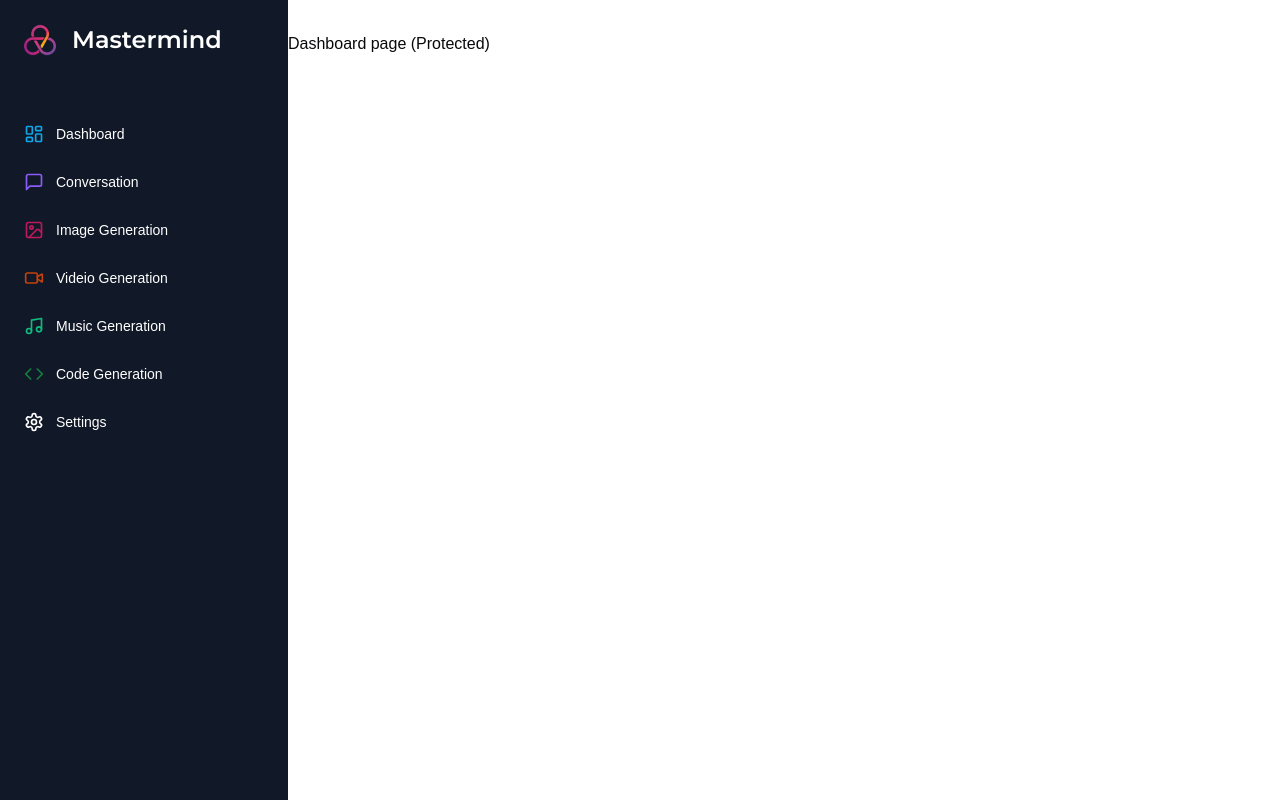
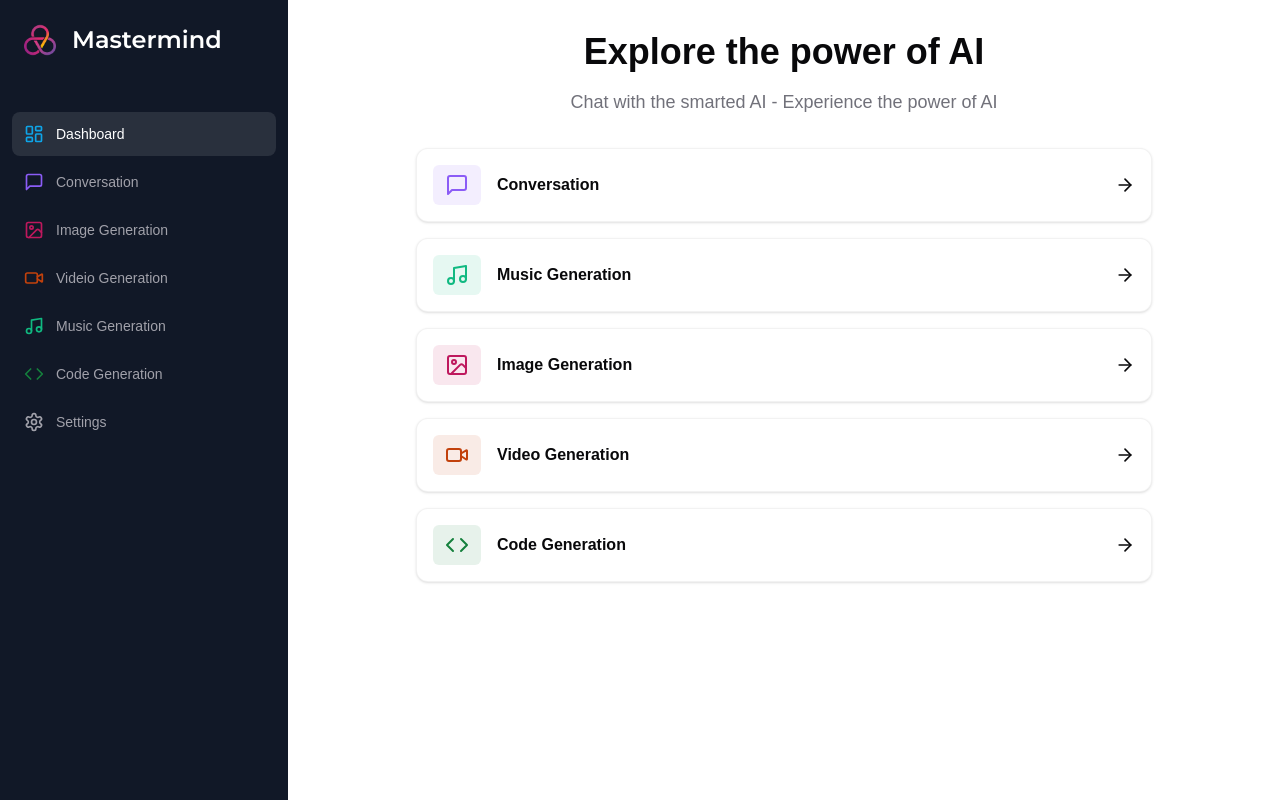
Before and after one commit to heuzin/mastermind, a Next.js app: page /dashboard in a window 1280 px wide. Built offline with nearby package versions, Linux system fonts and the light colour scheme.

Commit message:
Dashboard page

```diff
--- a/app/(dashboard)/(routes)/dashboard/page.tsx
+++ b/app/(dashboard)/(routes)/dashboard/page.tsx
@@ -1,7 +1,85 @@
+"use client";
+
+import {
+  ArrowRight,
+  Code,
+  ImageIcon,
+  MessageSquare,
+  Music,
+  VideoIcon,
+} from "lucide-react";
+import { useRouter } from "next/navigation";
+
+import { cn } from "@/lib/utils";
+import { Card } from "@/components/ui/card";
+
+const tools = [
+  {
+    label: "Conversation",
+    icon: MessageSquare,
+    color: "text-violet-500",
+    bgColor: "bg-violet-500/10",
+    href: "/conversation",
+  },
+  {
+    label: "Music Generation",
+    icon: Music,
+    color: "text-emerald-500",
+    bgColor: "bg-emerald-500/10",
+    href: "/music",
+  },
+  {
+    label: "Image Generation",
+    icon: ImageIcon,
+    color: "text-pink-700",
+    bgColor: "bg-pink-700/10",
+    href: "/image",
+  },
+  {
+    label: "Video Generation",
+    icon: VideoIcon,
+    color: "text-orange-700",
+    bgColor: "bg-orange-700/10",
+    href: "/video",
+  },
+  {
+    label: "Code Generation",
+    icon: Code,
+    color: "text-green-700",
+    bgColor: "bg-green-700/10",
+    href: "/code",
+  },
+];
+
 const DashboardPage = () => {
+  const router = useRouter();
   return (
     <div>
-      <p>Dashboard page (Protected)</p>
+      <div className="mb-8 space-y-4">
+        <h2 className="text-2xl md:text-4xl font-bold text-center">
+          Explore the power of AI
+        </h2>
+        <p className="text-muted-foreground font-light text-sm md:text-lg text-center">
+          Chat with the smarted AI - Experience the power of AI
+        </p>
+      </div>
+      <div className="px-4 md:px-20 lg:px-32 space-y-4">
+        {tools.map((tool) => (
+          <Card
+            onClick={() => router.push(tool.href)}
+            key={tool.href}
+            className="p-4 border-black/5 flex items-center justify-between hover:shadow-md transition cursor-pointer"
+          >
+            <div className="flex items-center gap-x-4">
+              <div className={cn("p-2 w-fit rounded-md", tool.bgColor)}>
+                <tool.icon className={cn("w-8 g-8", tool.color)} />
+              </div>
+              <div className="font-semibold">{tool.label}</div>
+            </div>
+            <ArrowRight className="w-5 h-5" />
+          </Card>
+        ))}
+      </div>
     </div>
   );
 };
--- a/components/mobile-sidebar.tsx
+++ b/components/mobile-sidebar.tsx
@@ -1,6 +1,6 @@
 "use client";
 
-import React from "react";
+import React, { useEffect, useState } from "react";
 import { Menu } from "lucide-react";
 
 import { Button } from "./ui/button";
@@ -8,6 +8,15 @@
 import Sidebar from "./sidebar";
 
 const MobileSidebar = () => {
+  const [isMounted, setIsMounted] = useState(false);
+
+  useEffect(() => {
+    setIsMounted(true);
+  }, []);
+
+  if (!isMounted) {
+    return null;
+  }
   return (
     <Sheet>
       <SheetTrigger>
--- a/components/sidebar.tsx
+++ b/components/sidebar.tsx
@@ -3,6 +3,7 @@
 import React from "react";
 import Image from "next/image";
 import Link from "next/link";
+import { usePathname } from "next/navigation";
 import { Montserrat } from "next/font/google";
 import {
   Code,
@@ -63,6 +64,8 @@
 ];
 
 const Sidebar = () => {
+  const pathname = usePathname();
+
   return (
     <div className="space-y-4 py-4 flex flex-col h-full bg-[#111827] text-white">
       <div className="px-3 py-2 flex-1">
@@ -77,7 +80,12 @@
         <div className="space-y-1">
           {routes.map((route) => (
             <Link
-              className="text-sm group flex p-3 w-full justify-start font-medium cursor-pointer hover:text-white hover:bg-white/10 rounded-lg transition"
+              className={cn(
+                "text-sm group flex p-3 w-full justify-start font-medium cursor-pointer hover:text-white hover:bg-white/10 rounded-lg transition",
+                pathname === route.href
+                  ? "text-white bg-white/10"
+                  : "text-zinc-400"
+              )}
               href={route.href}
               key={route.href}
             >
--- /dev/null
+++ b/components/ui/card.tsx
@@ -0,0 +1,76 @@
+import * as React from "react"
+
+import { cn } from "@/lib/utils"
+
+const Card = React.forwardRef<
+  HTMLDivElement,
+  React.HTMLAttributes<HTMLDivElement>
+>(({ className, ...props }, ref) => (
+  <div
+    ref={ref}
+    className={cn(
+      "rounded-xl border bg-card text-card-foreground shadow",
+      className
+    )}
+    {...props}
+  />
+))
+Card.displayName = "Card"
+
+const CardHeader = React.forwardRef<
+  HTMLDivElement,
+  React.HTMLAttributes<HTMLDivElement>
+>(({ className, ...props }, ref) => (
+  <div
+    ref={ref}
+    className={cn("flex flex-col space-y-1.5 p-6", className)}
+    {...props}
+  />
+))
+CardHeader.displayName = "CardHeader"
+
+const CardTitle = React.forwardRef<
+  HTMLParagraphElement,
+  React.HTMLAttributes<HTMLHeadingElement>
+>(({ className, ...props }, ref) => (
+  <h3
+    ref={ref}
+    className={cn("font-semibold leading-none tracking-tight", className)}
+    {...props}
+  />
+))
+CardTitle.displayName = "CardTitle"
+
+const CardDescription = React.forwardRef<
+  HTMLParagraphElement,
+  React.HTMLAttributes<HTMLParagraphElement>
+>(({ className, ...props }, ref) => (
+  <p
+    ref={ref}
+    className={cn("text-sm text-muted-foreground", className)}
+    {...props}
+  />
+))
+CardDescription.displayName = "CardDescription"
+
+const CardContent = React.forwardRef<
+  HTMLDivElement,
+  React.HTMLAttributes<HTMLDivElement>
+>(({ className, ...props }, ref) => (
+  <div ref={ref} className={cn("p-6 pt-0", className)} {...props} />
+))
+CardContent.displayName = "CardContent"
+
+const CardFooter = React.forwardRef<
+  HTMLDivElement,
+  React.HTMLAttributes<HTMLDivElement>
+>(({ className, ...props }, ref) => (
+  <div
+    ref={ref}
+    className={cn("flex items-center p-6 pt-0", className)}
+    {...props}
+  />
+))
+CardFooter.displayName = "CardFooter"
+
+export { Card, CardHeader, CardFooter, CardTitle, CardDescription, CardContent }
```
